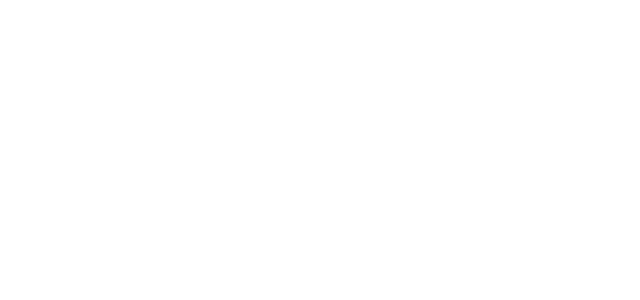
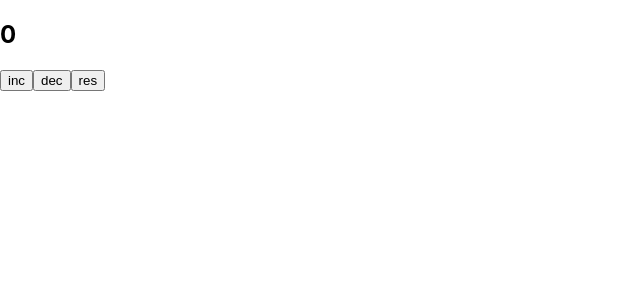
Before and after one commit to YurtseniukV/react_demos, a React (Create React App) app: page / in a window 1280 px wide. Shown: the top 300 px of the page, without its empty margins (0-640 px from the left). Built offline with nearby package versions, Linux system fonts and the light colour scheme.

Commit message:
HW_lesson3 редагувала структуру

```diff
--- a/src/App.tsx
+++ b/src/App.tsx
@@ -1,11 +1,48 @@
-import React, {FC} from 'react';
+import React, {FC, useReducer} from 'react';
 import './App.css';
 
+interface CounterState{
+count:number
+}
+interface  CounterAction{
+  type:string,
+  payload:number
+}
+
+const callbackReduser=(state:CounterState,action:CounterAction):CounterState=>{
+  switch(action.type){
+    case'inc':
+      state.count+=action.payload;
+      return {...state}
+    case 'dec':
+      state.count-=action.payload;
+      return {...state}
+    case 'res':
+      state.count=action.payload;
+      return {...state}
+  }
+
+return {count:0} /*початкове значення,або ж замість нього в світч кейс вкінці додати дефолтне значення*/
+}
 const App: FC = () => {
+
+  const [state,dispatch ] = useReducer(callbackReduser, {count:0})
+
+
+
   return (
-    <>
-
-    </>
+    <div>
+<h2>{state.count}</h2>
+      <button onClick={()=>{
+        dispatch({type:'inc',payload:100})
+      }}>inc</button>
+      <button onClick={()=>{
+        dispatch({type:'dec',payload:1})
+      }}>dec</button>
+      <button onClick={()=>{
+        dispatch({type:'res',payload:0})
+      }}>res</button>
+    </div>
   );
 }
 
```
Also changed, not shown: src/CustomHooks/useFetch.tsx (added, +16 -0 lines), src/CustomHooks/usePrevious.tsx (added, +30 -0 lines), src/CustomHooks/useStorage.ts (added, +49 -0 lines), src/CustomHooks/useToggle.tsx (added, +33 -0 lines), src/hooks/CustomHooks.ts (deleted, +0 -121 lines).
